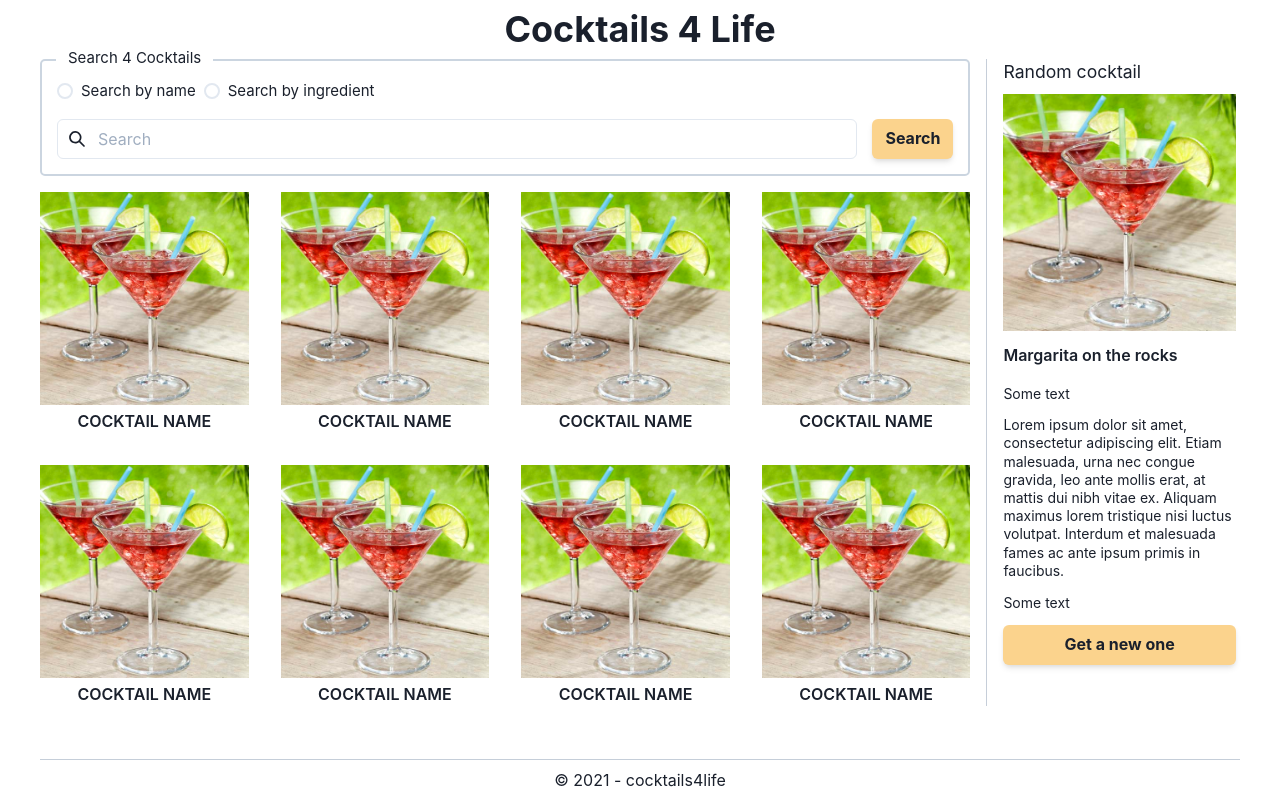
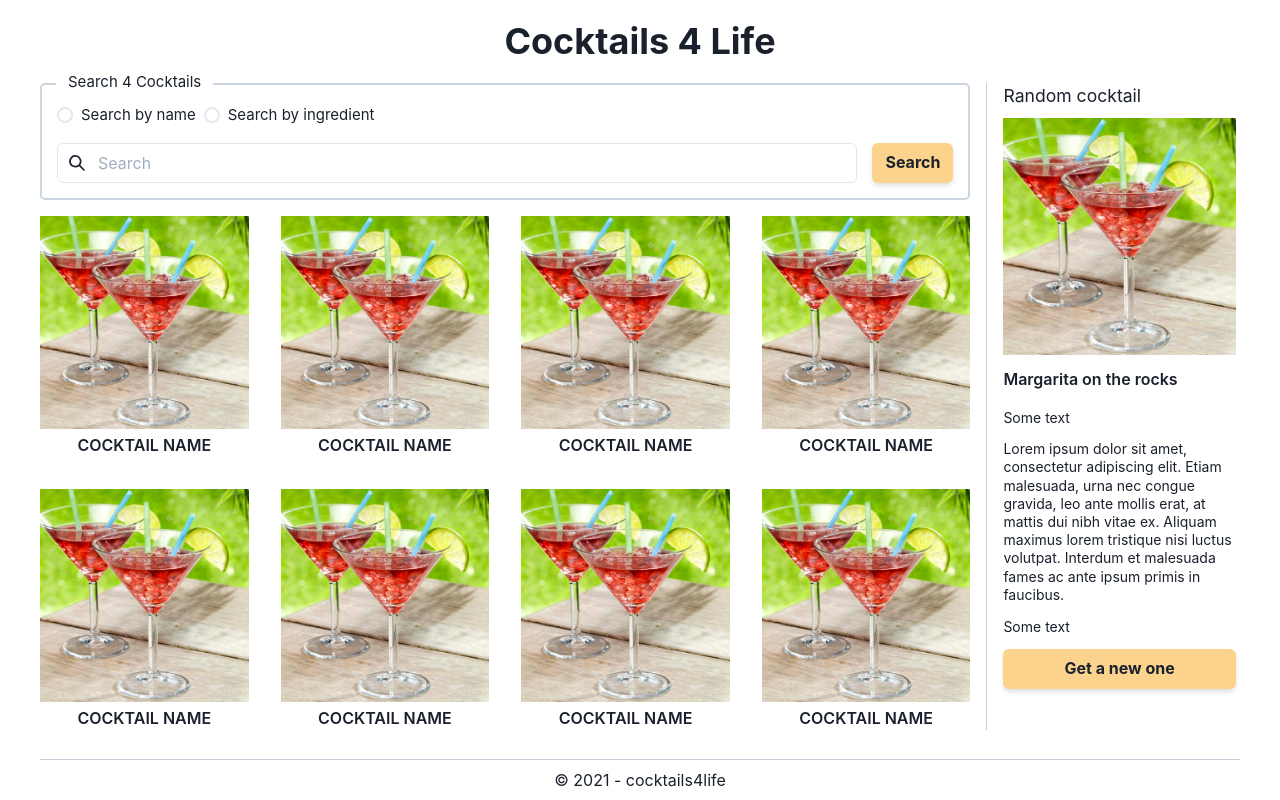
Before and after one commit to JefC-94/cocktail-mockup, a React (Create React App) app: page / in a window 1280 px wide. Built offline with nearby package versions, Linux system fonts and the light colour scheme.

Commit message:
reset margin on header

```diff
--- a/src/App.js
+++ b/src/App.js
@@ -70,7 +70,7 @@ function App() {
     <ChakraProvider theme={theme}>
       <Flex height="100vh" width="100vw" direction="column">
         <Container>
-          <Heading as="h1" size="xl" m='2' align="center">Cocktails 4 Life</Heading>
+          <Heading as="h1" size="xl" m='5' align="center">Cocktails 4 Life</Heading>
         </Container>
         <Container flex="1" p="0" w="95%" maxW="1200px">
           <Flex direction="row">
```
